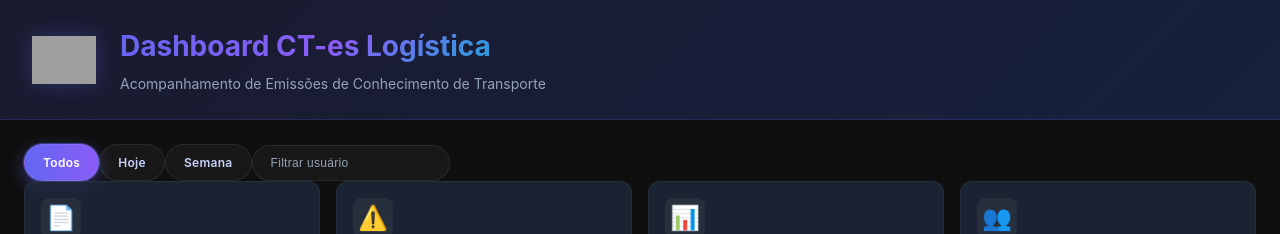
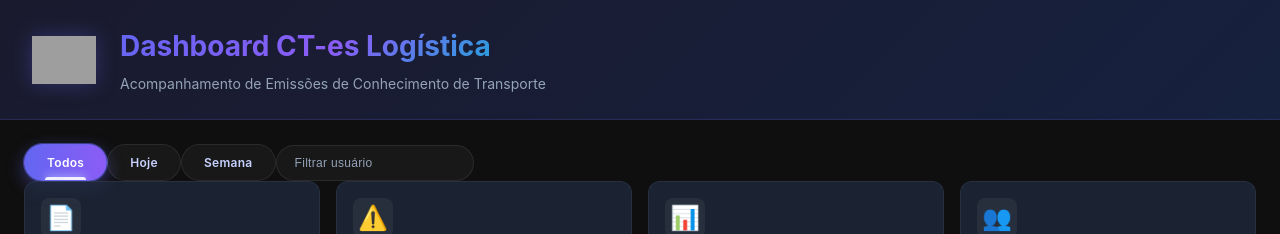
Before and after one commit to nathanbarretosilveira-dev/dash, a React (Vite) app: page / in a window 1280 px wide. Shown: the top 234 px of the page. Built offline with nearby package versions, Linux system fonts and the light colour scheme; grey boxes are pictures that could not be loaded.

Commit message:
Update dashboard.css

```diff
--- a/src/components/dashboard.css
+++ b/src/components/dashboard.css
@@ -14,6 +14,7 @@
   padding: 12px;
   margin-bottom: 24px;
   flex-wrap: wrap;
+  align-items: center;
 
   background: linear-gradient(135deg, #0f172a, #020617);
   border-radius: 16px;
@@ -34,7 +35,7 @@
   outline: none;
   cursor: pointer;
 
-  padding: 10px 18px;
+  padding: 10px 22px; /* Aumentado levemente para acomodar o detalhe */
   border-radius: 999px;
 
   font-size: 0.75rem;
@@ -45,6 +46,8 @@
   background: rgba(255, 255, 255, 0.04);
 
   border: 1px solid rgba(255,255,255,0.08);
+  position: relative; /* Necessário para o detalhe inferior */
+  overflow: hidden; /* Garante que o brilho não escape do arredondado */
 
   transition: all 0.25s ease;
 }
@@ -56,14 +59,29 @@
   transform: translateY(-1px);
 }
 
-/* Ativo */
+/* Ativo - Com detalhe de cor inferior */
 .filter-btn.active {
   background: linear-gradient(90deg, #6366f1, #8b5cf6);
   color: #ffffff;
+  border-color: rgba(99, 102, 241, 0.5);
 
   box-shadow:
     0 0 0 1px rgba(99,102,241,0.5),
     0 6px 18px rgba(99,102,241,0.45);
+}
+
+/* O DETALHE DE COR (Borda Inferior Neon) */
+.filter-btn.active::after {
+  content: '';
+  position: absolute;
+  bottom: 0;
+  left: 25%;
+  width: 50%;
+  height: 3px;
+  background: #fff; /* Cor de destaque branca ou ciano claro */
+  border-radius: 4px 4px 0 0;
+  box-shadow: 0 0 10px #fff, 0 0 5px #6366f1;
+  opacity: 0.9;
 }
 
 /* =========================
@@ -88,6 +106,7 @@
   border: 1px solid rgba(255,255,255,0.08);
 
   min-width: 180px;
+  margin-left: auto; /* Alinha o input à direita em telas grandes */
 
   transition: all 0.25s ease;
 }
@@ -135,5 +154,6 @@
     text-align: center;
     padding: 8px 14px;
     font-size: 0.7rem;
+    margin-left: 0;
   }
 }
```
